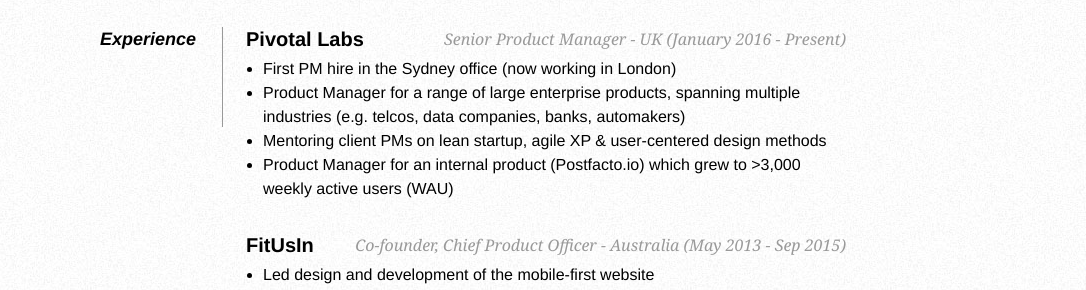
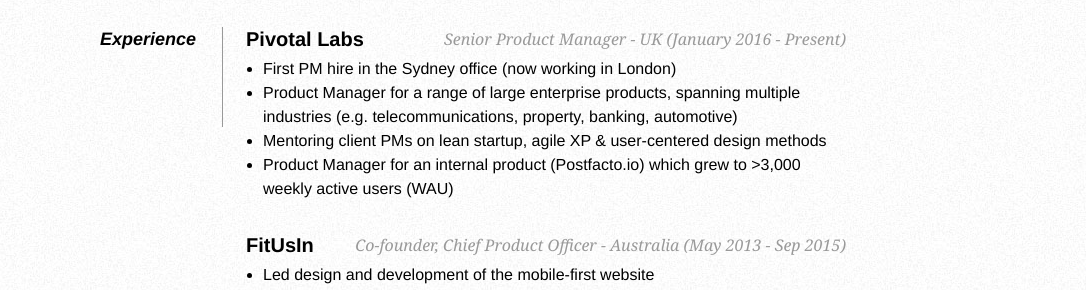
Before and after one commit to liamdarmody/liamdarmody.github.io, a Jekyll site: the page built from resume.html, in a window 1280 px wide. Shown: the part 309-599 px from the top of the page, without its empty margins (194-1280 px from the left). Built offline with Jekyll 4.4.1, drawn with Linux system fonts in a browser that asks for light colours; Markdown is read by kramdown in place of the engine named in the settings.

Commit message:
Updated experience section in resume

```diff
--- a/resume.html
+++ b/resume.html
@@ -44,7 +44,7 @@
       <h2>Pivotal Labs <span>Senior Product Manager - UK (January 2016 - Present)</span></h2>
       <ul>
         <li>First PM hire in the Sydney office (now working in London)</li>
-        <li>Product Manager for a range of large enterprise products, spanning multiple industries (e.g. telcos, data companies, banks, automakers)</li>
+        <li>Product Manager for a range of large enterprise products, spanning multiple industries (e.g. telecommunications, property, banking, automotive)</li>
         <li>Mentoring client PMs on lean startup, agile XP &amp; user-centered design methods</li>
         <li>Product Manager for an internal product (Postfacto.io) which grew to >3,000 weekly active users (WAU)</li>
       </ul>
```
